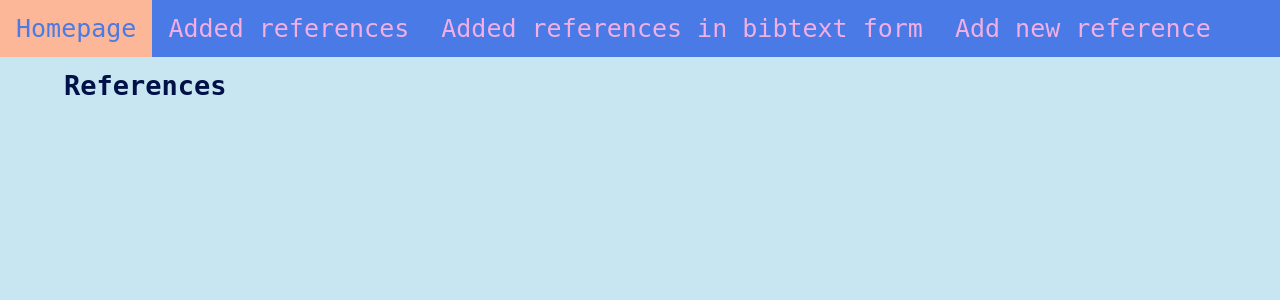
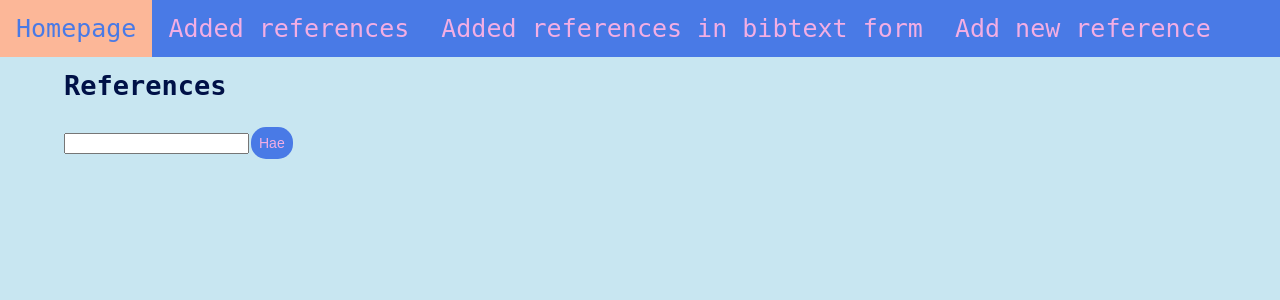
Before and after one commit to lumikt/kahvi, a Flask app: template src/templates/references.html in a window 1280 px wide. Shown: the top 300 px of the page. Run offline with Flask 3, Linux system fonts and the light colour scheme; the template is opened without the code that fills it, so the values that code supplies are empty.

Commit message:
Create search field

```diff
--- a/src/templates/references.html
+++ b/src/templates/references.html
@@ -7,6 +7,8 @@ Latex Reference App - References
 {% block body %}
 
 <h2>References</h2>
+
+<input type="text" name="query"><input type="submit" class="button" value="Hae">
 
 <div>
     {% for reference in references %}
```
